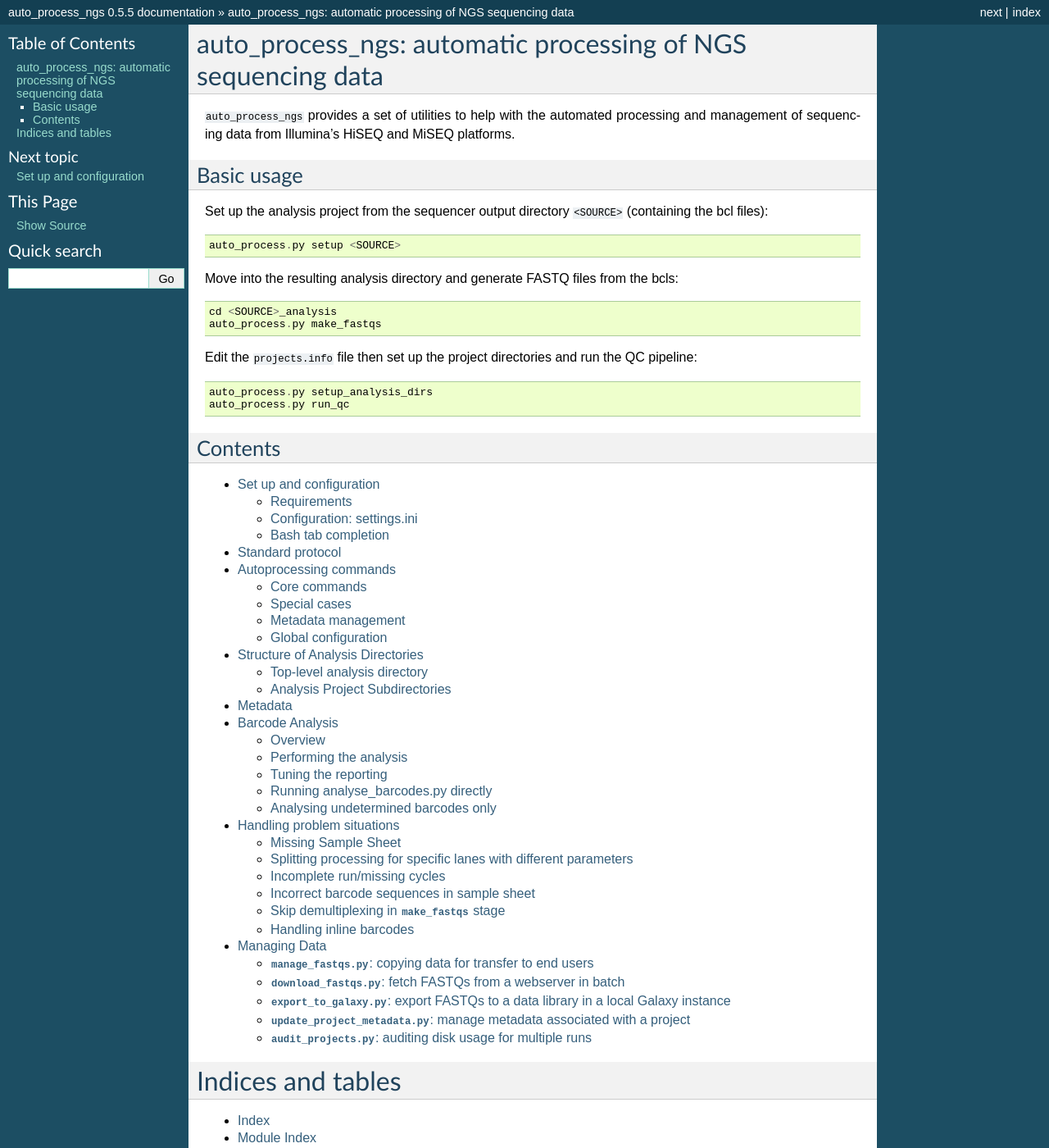
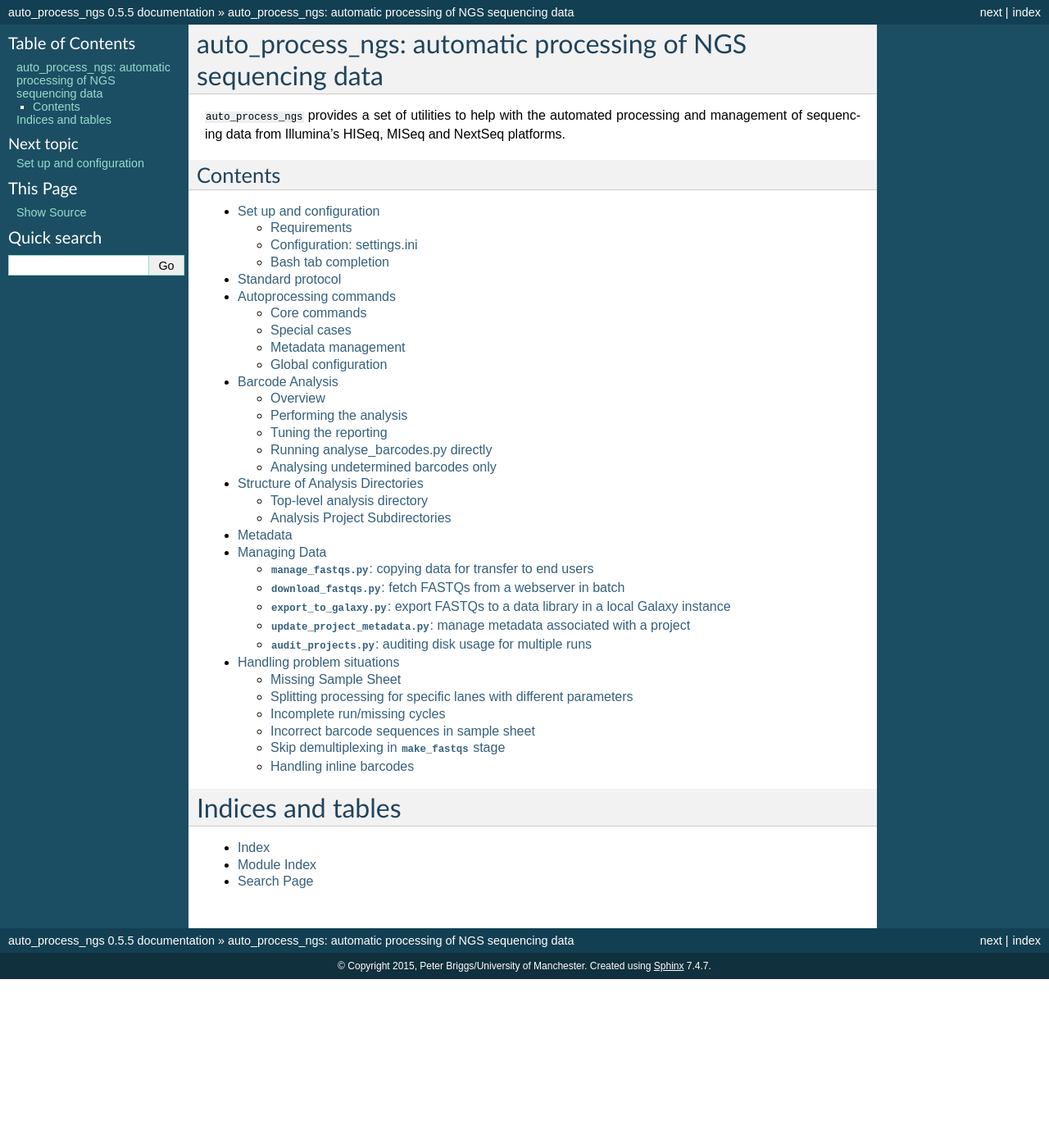
Before and after one commit to fls-bioinformatics-core/auto_process_ngs, a Sphinx documentation site: the page built from docs/source/index.rst, in a window 1280 px wide and 1400 px high. Shown: the whole window at 82% size. Built offline with Sphinx 7.4.7, drawn with Linux system fonts in a browser that asks for light colours.

Commit message:
Update the documentation front/index page.

```diff
--- a/docs/source/index.rst
+++ b/docs/source/index.rst
@@ -2,28 +2,8 @@ auto_process_ngs: automatic processing of NGS sequencing data
 =============================================================
 
 ``auto_process_ngs`` provides a set of utilities to help with the automated
-processing and management of sequencing data from Illumina's HiSEQ and
-MiSEQ platforms.
-
-Basic usage
-***********
-
-Set up the analysis project from the sequencer output directory ``<SOURCE>``
-(containing the bcl files)::
-
-    auto_process.py setup <SOURCE>
-
-Move into the resulting analysis directory and generate FASTQ files from
-the bcls::
-
-    cd <SOURCE>_analysis
-    auto_process.py make_fastqs
-
-Edit the ``projects.info`` file then set up the project directories and run
-the QC pipeline::
-
-    auto_process.py setup_analysis_dirs
-    auto_process.py run_qc
+processing and management of sequencing data from Illumina's HISeq, MISeq
+and NextSeq platforms.
 
 Contents
 ********
@@ -34,11 +14,11 @@ Contents
    setup
    standard_protocol
    commands
+   barcode_analysis
    analysis_dirs
    metadata
-   barcode_analysis
+   managing_data
    problems
-   managing_data
 
 Indices and tables
 ==================
```
